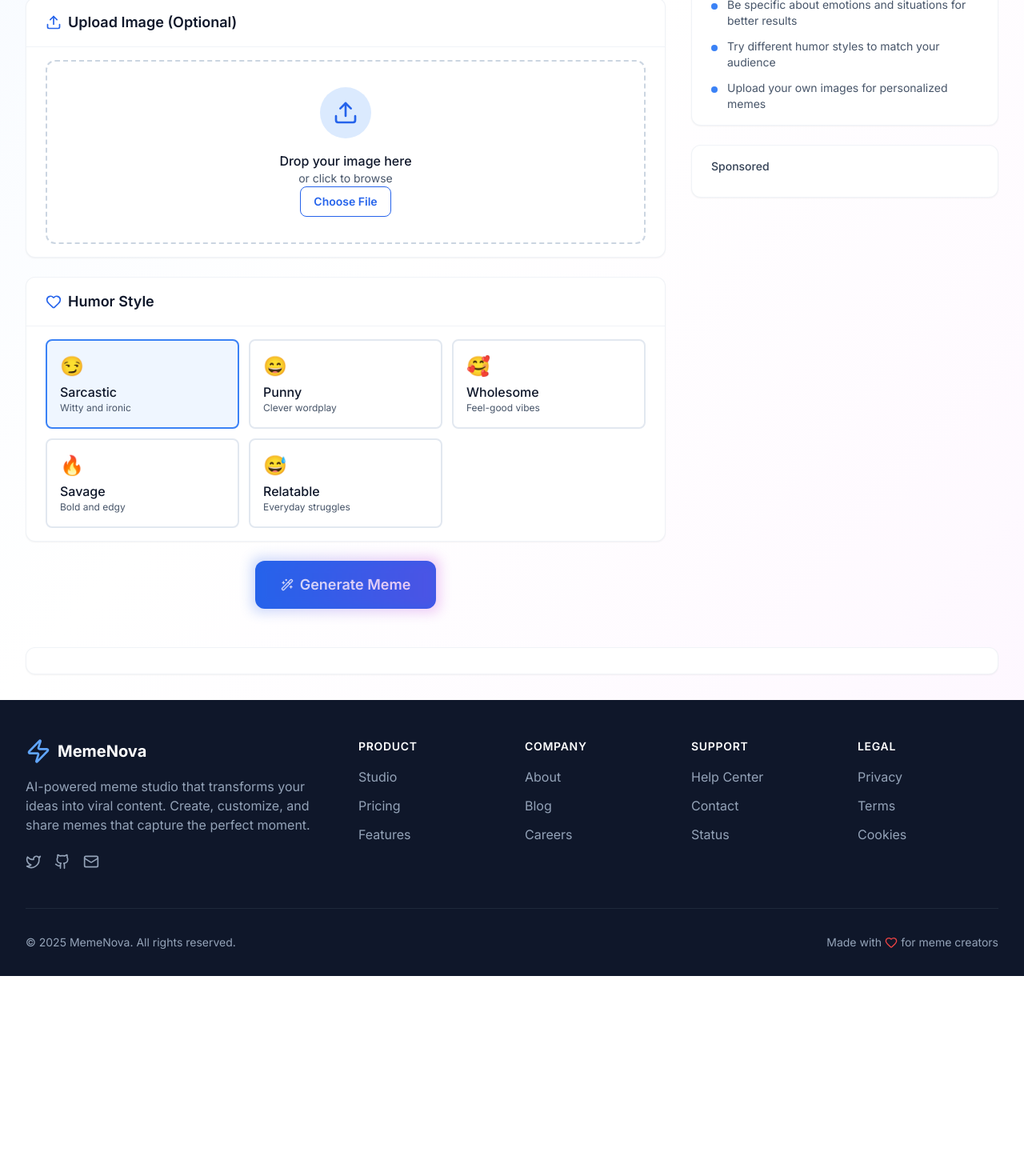
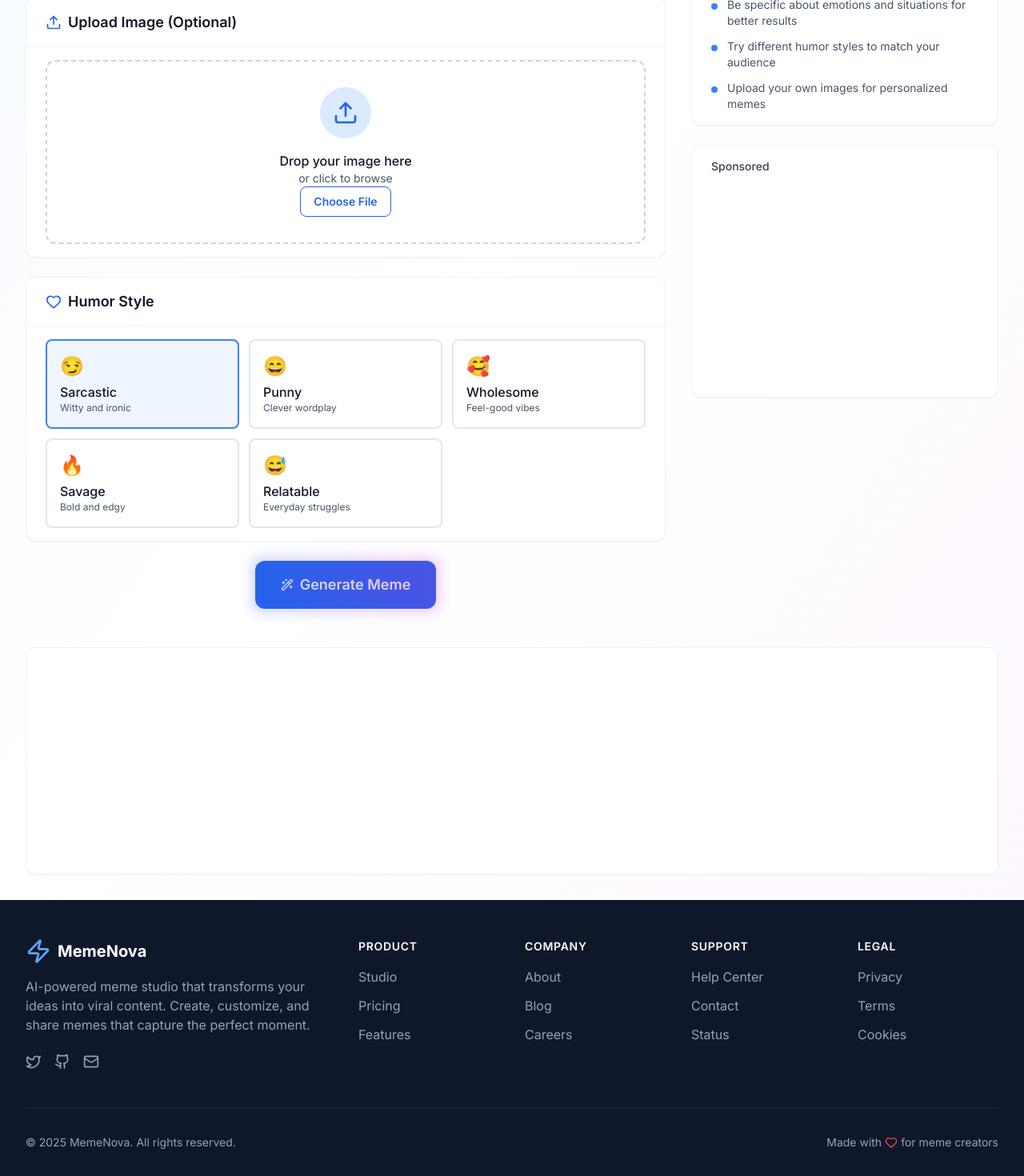
Before and after one commit to Nunisabivek/memenova, a Next.js app in the folder frontend/: page /studio in a window 1280 px wide. Shown: the part 605-2075 px from the top of the page at 80% size. Before the commit the page ends 1825 px from the top, so only its background shows below. Built offline with nearby package versions, Linux system fonts and the light colour scheme.

Commit message:
feat(frontend): switch studio ads to Adsterra banners and add lightweight userId helper for persistence headers

```diff
--- a/frontend/app/studio/page.tsx
+++ b/frontend/app/studio/page.tsx
@@ -18,9 +18,9 @@ import {
 import { Button } from '../../components/ui/Button'
 import { Card, CardContent, CardHeader } from '../../components/ui/Card'
 import { Textarea, Input } from '../../components/ui/Input'
-import { AdSlot } from '../../components/AdSlot'
 import { AdsterraBanner } from '../../components/ads/AdsterraBanner'
 import { CoolLoadingIndicator } from '../../components/ui/CoolLoadingIndicator'
+import { getUserId } from '../../lib/auth'
 
 export default function StudioPage() {
   const [prompt, setPrompt] = useState('When the sprint ends but the bugs start')
@@ -64,14 +64,22 @@ export default function StudioPage() {
           return
         }
         // Simulate a low-res 720p result preview info
-        const { data } = await axios.post(baseUrl ? `${baseUrl}/generate` : '/api/generate', { type: 'image', prompt: `${prompt} (video 720p preview frame)`, humor, imageUrl })
+        const { data } = await axios.post(
+          baseUrl ? `${baseUrl}/generate` : '/api/generate',
+          { type: 'image', prompt: `${prompt} (video 720p preview frame)`, humor, imageUrl },
+          { headers: { 'x-user-id': getUserId() || '' } }
+        )
         setImageUrl(data.previewUrl)
         const next = videoCount + 1
         setVideoCount(next)
         if (typeof window !== 'undefined') localStorage.setItem('freeVideoCount', String(next))
       } else {
-      const { data } = await axios.post(baseUrl ? `${baseUrl}/generate` : '/api/generate', { type: 'image', prompt, humor, imageUrl })
-      setImageUrl(data.previewUrl)
+        const { data } = await axios.post(
+          baseUrl ? `${baseUrl}/generate` : '/api/generate',
+          { type: 'image', prompt, humor, imageUrl },
+          { headers: { 'x-user-id': getUserId() || '' } }
+        )
+        setImageUrl(data.previewUrl)
       }
     } finally {
       setLoading(false)
@@ -394,7 +402,13 @@ export default function StudioPage() {
             <Card>
               <CardContent className="p-4">
                 <p className="text-sm font-medium text-secondary-700 mb-3">Sponsored</p>
-            <AdSlot adFormat="auto" adLayout="in-article" style={{ display: 'block' }} />
+                <AdsterraBanner
+                  type="iframe"
+                  keyId="de0016110e51c18b0e34285a15e64a70"
+                  scriptSrc="//www.highperformanceformat.com/de0016110e51c18b0e34285a15e64a70/invoke.js"
+                  width={300}
+                  height={250}
+                />
               </CardContent>
             </Card>
           </div>
@@ -408,8 +422,14 @@ export default function StudioPage() {
           className="mt-12"
         >
           <Card>
-            <CardContent className="p-6">
-              <AdSlot adFormat="auto" style={{ display: 'block' }} />
+            <CardContent className="p-6 flex justify-center">
+              <AdsterraBanner
+                type="iframe"
+                keyId="de0016110e51c18b0e34285a15e64a70"
+                scriptSrc="//www.highperformanceformat.com/de0016110e51c18b0e34285a15e64a70/invoke.js"
+                width={300}
+                height={250}
+              />
             </CardContent>
           </Card>
         </motion.div>
--- /dev/null
+++ b/frontend/lib/auth.ts
@@ -0,0 +1,12 @@
+export function getUserId(): string | null {
+  try {
+    if (typeof window === 'undefined') return null
+    const id = localStorage.getItem('userId')
+    if (id) return id
+    const newId = `u_${Math.random().toString(36).slice(2)}${Date.now()}`
+    localStorage.setItem('userId', newId)
+    return newId
+  } catch {
+    return null
+  }
+}
```
